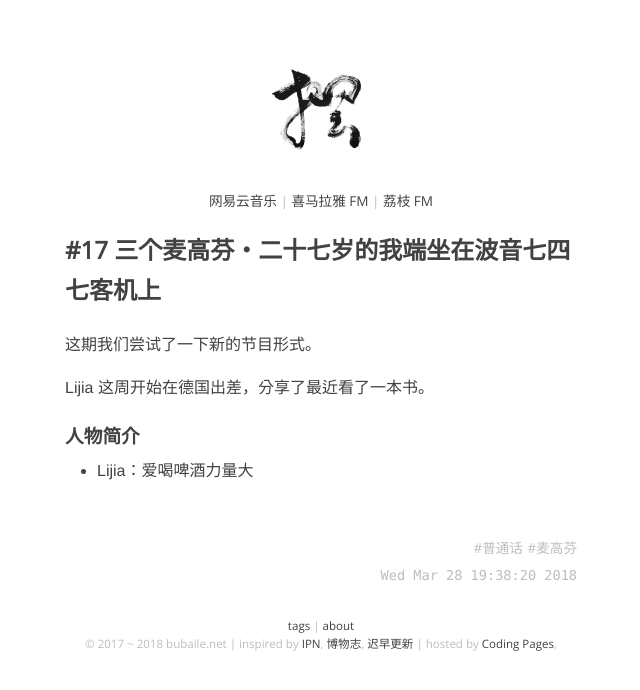
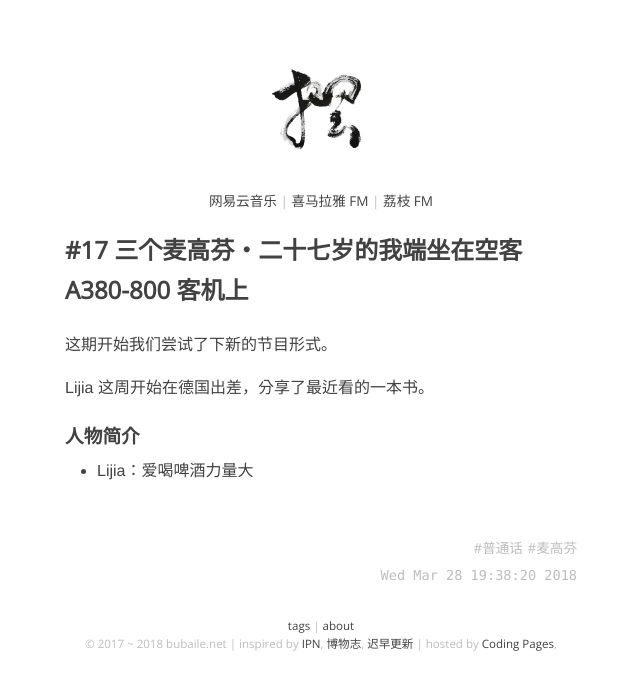
Before and after one commit to onion7878/bubaile.net, a Jekyll site: the page built from _posts/2018-03-28-mgf-norwegian-wood.md, in a window 1280 px wide. Shown: the top 690 px of the page, without its empty margins (319-959 px from the left). Built offline with Jekyll 4.4.1, drawn with Linux system fonts in a browser that asks for light colours.

Commit message:
修改文字

```diff
--- a/_posts/2018-03-28-mgf-norwegian-wood.md
+++ b/_posts/2018-03-28-mgf-norwegian-wood.md
@@ -1,16 +1,16 @@
 ---
 
 layout: post
-title: "#17 三个麦高芬・二十七岁的我端坐在波音七四七客机上"
+title: "#17 三个麦高芬・二十七岁的我端坐在空客 A380-800 客机上"
 date: 18-03-28 19:38:20
 tags: [普通话, 麦高芬]
 categories: [draft]
 
 ---
 
-这期我们尝试了一下新的节目形式。
+这期开始我们尝试了下新的节目形式。
 
-Lijia 这周开始在德国出差，分享了最近看了一本书。
+Lijia 这周开始在德国出差，分享了最近看的一本书。
 
 ### 人物简介
 
```
